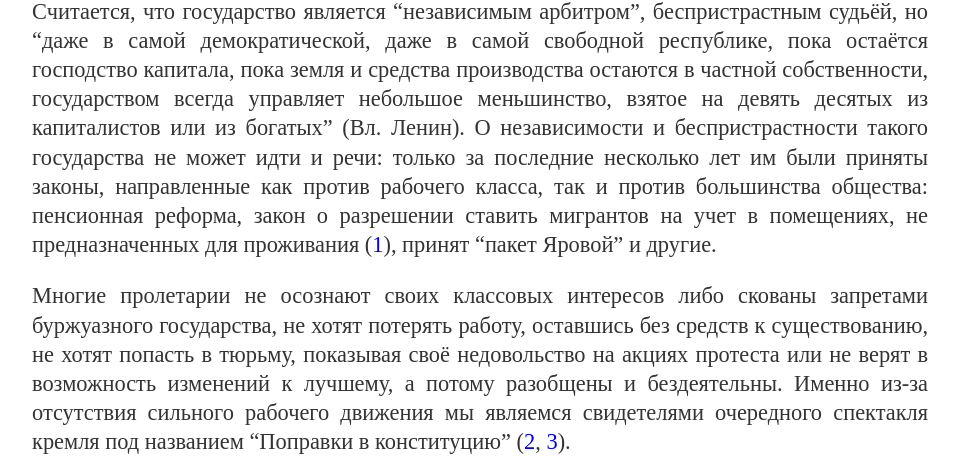
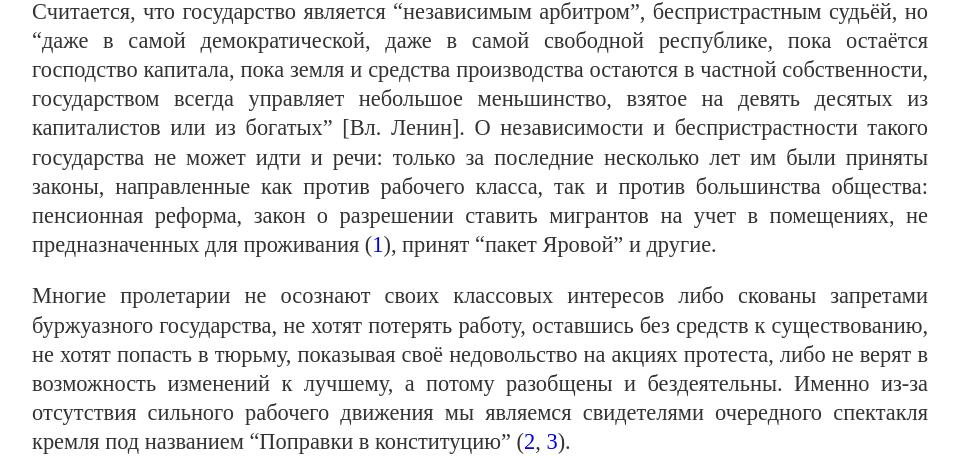
Before and after one commit to mgkp/mgkp.github.io, a Jekyll site: the page built from blog/_posts/2020-06-24-circus.md, in a window 1280 px wide and 900 px high. Shown: the part 422-878 px from the top of the window, without its empty margins (160-1119 px from the left). Built offline with Jekyll 4.4.1, drawn with Linux system fonts in a browser that asks for light colours; some of the changed text lies outside the part shown.

Commit message:
misprints fixed

```diff
--- a/blog/_posts/2020-06-24-circus.md
+++ b/blog/_posts/2020-06-24-circus.md
@@ -6,15 +6,15 @@
 author: МГКП
 ---
 
-Считается, что государство является "независимым арбитром", беспристрастным судьёй, но "даже в самой демократической, даже в самой свободной республике, пока остаётся господство капитала, пока земля и средства производства остаются в частной собственности, государством всегда управляет небольшое меньшинство, взятое на девять десятых из капиталистов или из богатых" (Вл. Ленин). О независимости и беспристрастности такого государства не может идти и речи: только за последние несколько лет им были приняты законы, направленные как против рабочего класса, так и против большинства общества: пенсионная реформа, закон о разрешении ставить мигрантов на учет в помещениях, не предназначенных для проживания ([1]), принят "пакет Яровой" и другие.
+Считается, что государство является "независимым арбитром", беспристрастным судьёй, но "даже в самой демократической, даже в самой свободной республике, пока остаётся господство капитала, пока земля и средства производства остаются в частной собственности, государством всегда управляет небольшое меньшинство, взятое на девять десятых из капиталистов или из богатых" [Вл. Ленин]. О независимости и беспристрастности такого государства не может идти и речи: только за последние несколько лет им были приняты законы, направленные как против рабочего класса, так и против большинства общества: пенсионная реформа, закон о разрешении ставить мигрантов на учет в помещениях, не предназначенных для проживания ([1]), принят "пакет Яровой" и другие.
 
-Многие пролетарии не осознают своих классовых интересов либо скованы запретами буржуазного государства, не хотят потерять работу, оставшись без средств к существованию, не хотят попасть в тюрьму, показывая своё недовольство на акциях протеста или не верят в возможность изменений к лучшему, а потому разобщены и бездеятельны. Именно из-за отсутствия сильного рабочего движения мы являемся свидетелями очередного спектакля кремля под названием "Поправки в конституцию" ([2], [3]).
+Многие пролетарии не осознают своих классовых интересов либо скованы запретами буржуазного государства, не хотят потерять работу, оставшись без средств к существованию, не хотят попасть в тюрьму, показывая своё недовольство на акциях протеста, либо не верят в возможность изменений к лучшему, а потому разобщены и бездеятельны. Именно из-за отсутствия сильного рабочего движения мы являемся свидетелями очередного спектакля кремля под названием "Поправки в конституцию" ([2], [3]).
 
 Эти поправки нужны для сохранения власти Путина и срощенного с его режимом крупного капитала. Сам плебисцит организован так, что голосовать можно только целиком за все поправки или разом против них, что противоречит федеральному закону от 04.03.1998 N 33-ФЗ "О порядке принятия и вступления в силу поправок к Конституции Российской Федерации" ([4]). Срочная легитимизация с помощью псевдореферендума - результат падения рейтинга Путина в последнее время. Есть и противоречия в самих поправках - идеологическая часть поправок (в частности, упоминание бога) противоречит 1-й главе конституции (ст. 13 и 14) - их цель - заигрывание с консервативной частью общества и раздувание великорусского шовинизма для привлечения пропутинского электората на участки. Другая часть изменяет отношения внутри власти (например, увеличиваются полномочия президента, а муниципальная власть лишается формальной независимости от госвласти), что позволяет капиталистам эффективнее осуществлять свою диктатуру, а поправки об индексации пенсий и приравнивание МРОТ к прожиточному минимуму служат лишь прикрытием для основных изменений в конституцию.
 
 Эти поправки - продолжение политики сращивания госаппарата с крупным капиталом, консервативной риторики, репрессий, милитаризма, шовинизма - все это указывает на движение буржуазии РФ к открытой диктатуре, следовательно, к еще большему ухудшению положения большинства. Правящий класс будет защищать свою собственность любыми способами. В этих условиях считать, что "всенародное голосование" или какое-либо иное, затрагивающее интересы правящего класса, может остановить это движение, наивно, поскольку выражение позиции на любых выборах, может дать какой-нибудь результат только в случае, если люди готовы подкрепить свой выбор активными практическими действиями - например, выходом на улицы, созданием комитетов действий, объединений по месту работы, учебы, жительства. Выражение мнения на голосовании без готовности отстоять его реальными действиями будет, как правило, игнорироваться правящим классом. Но при этом единственное, что может освободить рабочий класс - это не выборы и референдумы, а победа в борьбе против власти буржуазии. Она возможна только под руководством революционной партии, объединяющей  авангард рабочего класса. Такой партии сейчас нет, её только предстоит создать.
 
-Ситуация в мировой экономике ухудшается - рецессия ([5]) и падение доходов большинства ([6]). Кризис начался до эпидимии, он - порождение капиталистической системы, а его тяжесть, в основном, ложится на плечи пролетариев, особенно он бьёт по нижнему слою рабочего класса, в первую очередь теряющему работу и не имеющему накоплений. Поэтому борьба с капитализмом - объективная необходимость для тех, за счет кого буржуазия увеличивает свои капиталы.
+Ситуация в мировой экономике ухудшается - рецессия ([5]) и падение доходов большинства ([6]). Кризис начался до эпидемии, он - порождение капиталистической системы, а его тяжесть, в основном, ложится на плечи пролетариев, особенно он бьёт по нижнему слою рабочего класса, в первую очередь теряющему работу и не имеющему накоплений. Поэтому борьба с капитализмом - объективная необходимость для тех, за счет кого буржуазия увеличивает свои капиталы.
 
 Мы призываем не идти на поводу у власти и не участвовать в этом цирке ([7]), названном голосованием. Те, кто выступает против поправок, лишены возможности агитации, поскольку публичные акции по-прежнему запрещены в большинстве регионов, при этом агитация за поправки осуществлялась, в частности, самой ЦИК, которая заявила при этом о фактическом запрете на агитацию против поправок. Также условия проведения "голосования" не дают возможности контроля, хотя бы как на обычных голосованиях, которые формально проводятся согласно закону о выборах:
 
```
